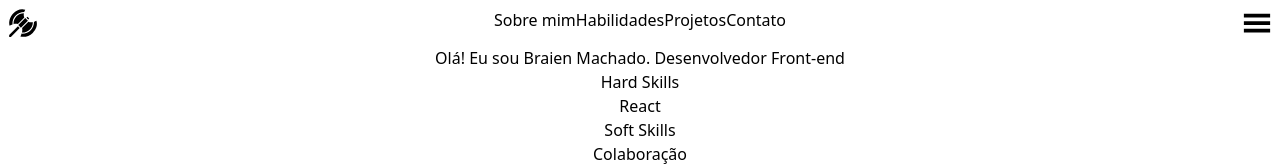
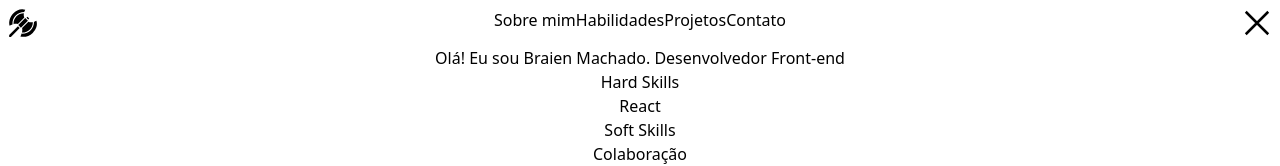
Before and after one commit to braien-machado/react-portfolio, a React (Create React App) app: page / in a window 1280 px wide. Both pictures are taken after a click on the button 1257 px from the left and 23 px from the top of the page. Shown: the top 166 px of the page. Built offline with nearby package versions, Linux system fonts and the light colour scheme.

Commit message:
change menu icon according to click

```diff
--- a/src/components/Header.jsx
+++ b/src/components/Header.jsx
@@ -21,7 +21,13 @@ export default function Header () {
         </ul>
       </nav>
       <button className='w-fit'>
-        <GiHamburgerMenu size={30} onClick={ toggleMenu }/>
+        {
+          isHidden ? (
+            <GiHamburgerMenu size={30} onClick={ toggleMenu }/>
+          ) : (
+            <GrClose size={30} onClick={ toggleMenu }/>
+          )
+        }
       </button>
     </header>
   )
```
